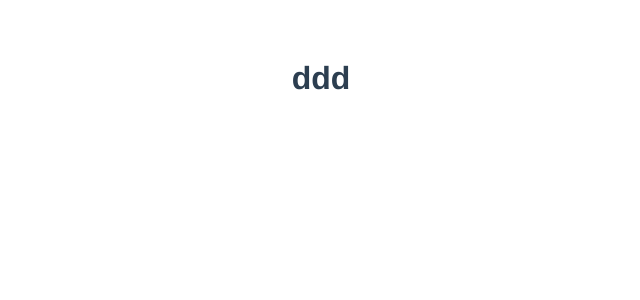
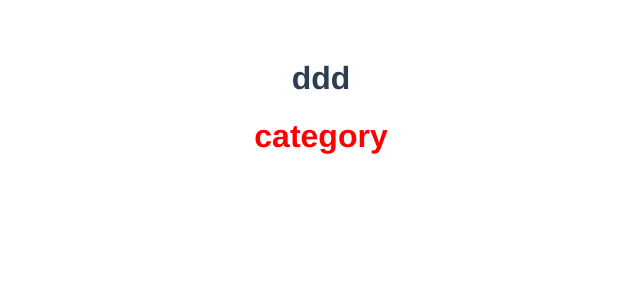
Before and after one commit to zghong1993/v-mall, a Vue app: page /#/category in a window 1280 px wide. Shown: the top 300 px of the page, without its empty margins (319-959 px from the left). Built offline with nearby package versions, Linux system fonts and the light colour scheme.

Commit message:
test 动态加载 js

```diff
--- /dev/null
+++ b/src/components/category/index.js
@@ -0,0 +1,10 @@
+const Hello = {
+  name: 'hello',
+  data() {
+    return {
+      msg: 'category',
+    }
+  },
+}
+
+export default Hello
--- /dev/null
+++ b/src/components/category/index.less
@@ -0,0 +1,8 @@
+h1{
+  color:red;
+}
+.category{
+  h1{
+    color:#f0f;
+  }
+}
--- /dev/null
+++ b/src/components/category/index.vue
@@ -0,0 +1,11 @@
+<template>
+  <div class="hello">
+    <h1>{{ msg }}</h1>
+  </div>
+</template>
+
+<script src='./index.js'></script>
+
+<style lang='less'  scoped>
+  @import './index.less';
+</style>
--- a/src/router/index.js
+++ b/src/router/index.js
@@ -2,13 +2,21 @@ import Vue from 'vue'
 import Router from 'vue-router'
 
 const Home = resolve => require(['../components/home/index.vue'], resolve)
+const Category = resolve => require(['../components/category/index.vue'], resolve)
 
 Vue.use(Router)
 
 export default new Router({
-  routes: [{
-    path: '/',
-    name: 'Home',
-    component: Home,
-  }],
+  routes: [
+    {
+      path: '/',
+      name: 'Home',
+      component: Home,
+    },
+    {
+      path: '/category',
+      name: 'category',
+      component: Category,
+    },
+  ],
 })
```
